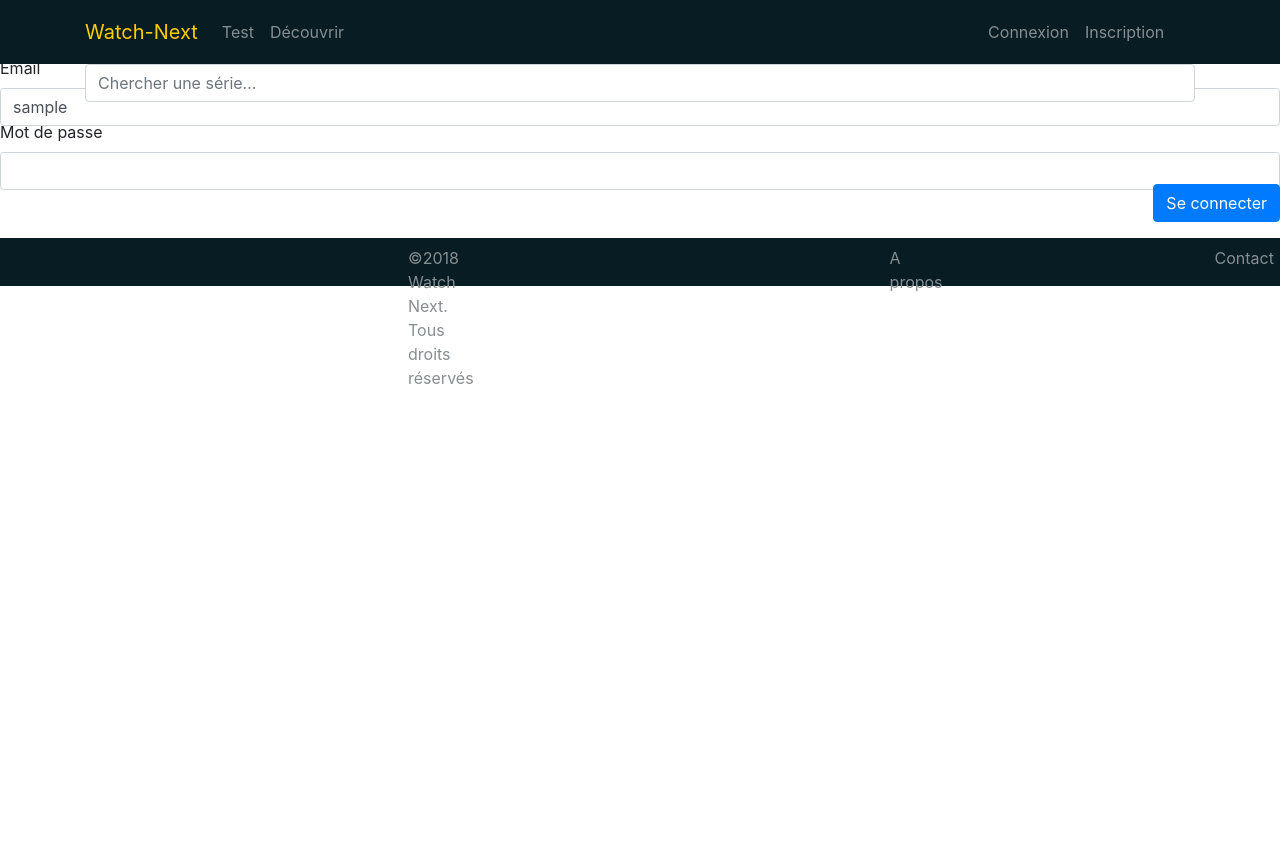
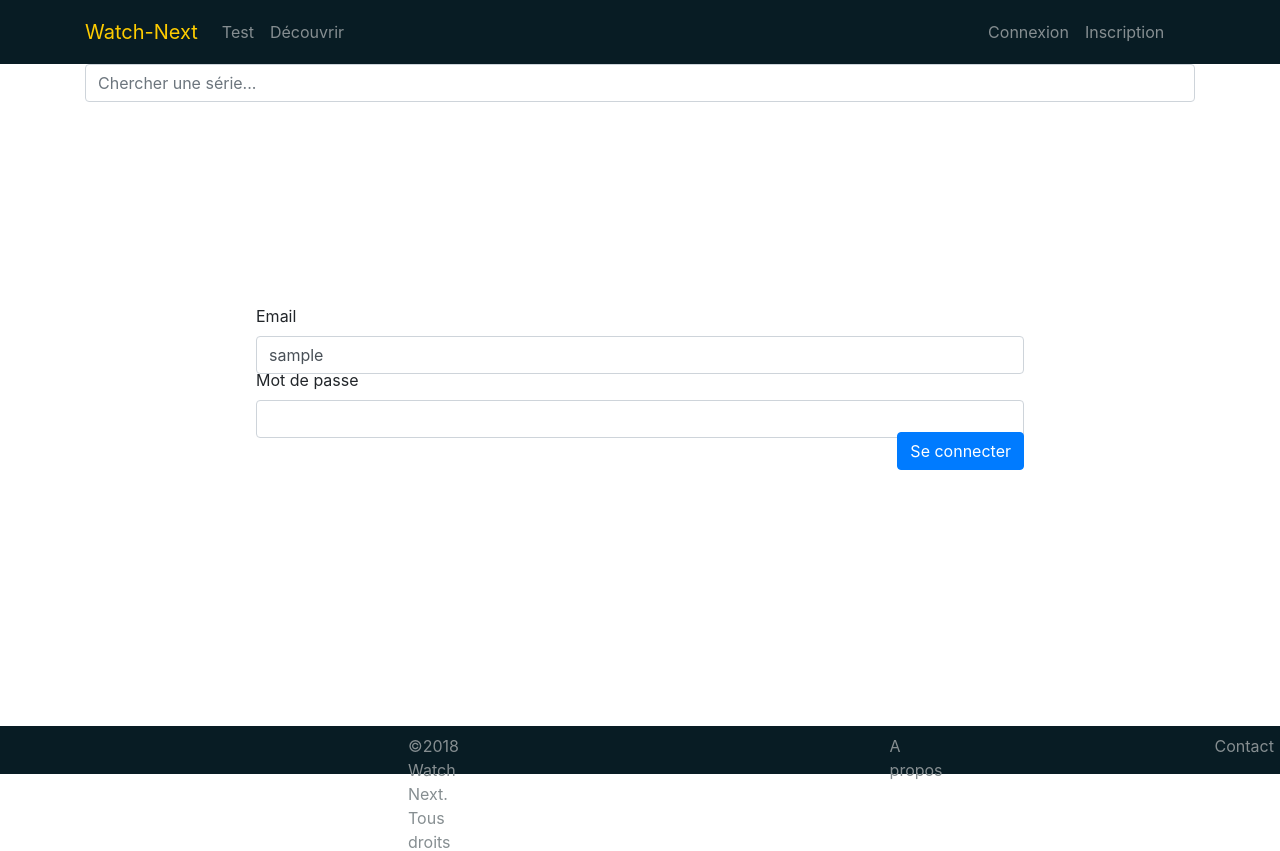
Before and after one commit to ibosozlu/projet-watchnext, a Symfony app: template templates/security/login.html.twig in a window 1280 px wide. Shown: the top 851 px of the page. Before the commit the page ends 384 px from the top, so only its background shows below. Run offline with Twig, Linux system fonts and the light colour scheme; the template is opened without the code that fills it: most values are stand-ins (such as "Sample title", 1, 10 or a date in 2020); some libraries are stand-ins or nearby versions.

Commit message:
dernière modif

```diff
--- /dev/null
+++ b/public/css/connexion.css
@@ -0,0 +1,4 @@
+#formulaire-co{
+    margin: 10% 10% !important;
+    padding: 10% 10% !important;
+}
--- a/templates/security/login.html.twig
+++ b/templates/security/login.html.twig
@@ -1,9 +1,14 @@
 {% extends 'base.html.twig' %}
+
+{% block stylesheets %}
+    {{ parent() }}
+    <link rel="stylesheet" href="{{ asset('css/connexion.css') }}">
+{% endblock %}
 
 {% block body %}
     {{ parent() }}
     <h1>Connexion</h1>
-    <form method="post">
+    <form method="post" id="formulaire-co">
         <div class="form-group">
             <label>Email</label>
             <input type="text" name="_username" class="form-control"
--- a/templates/security/register.html.twig
+++ b/templates/security/register.html.twig
@@ -1,4 +1,9 @@
 {% extends 'base.html.twig' %}
+
+ {% block stylesheets %}
+     {{ parent() }}
+     <link rel="stylesheet" href="{{ asset('css/inscription.css') }}">
+ {% endblock %}
 
 {% block body %}
     {{ parent() }}
@@ -16,4 +21,5 @@
         </button>
     </div>
     {{ form_end(form) }}
+
 {% endblock %}
```
Also changed, not shown: public/css/inscription.css (added).
